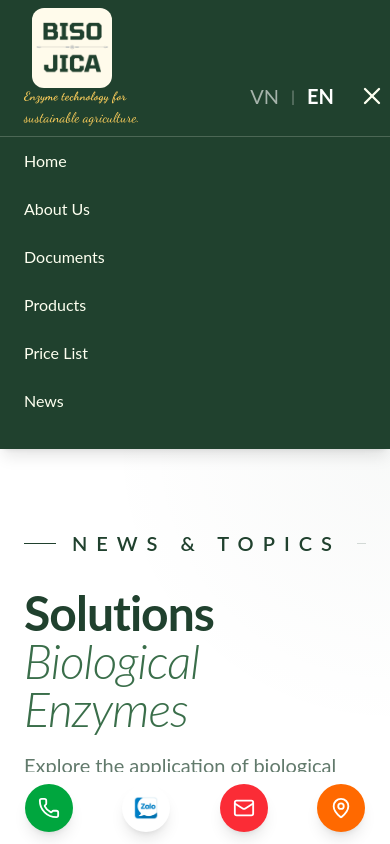
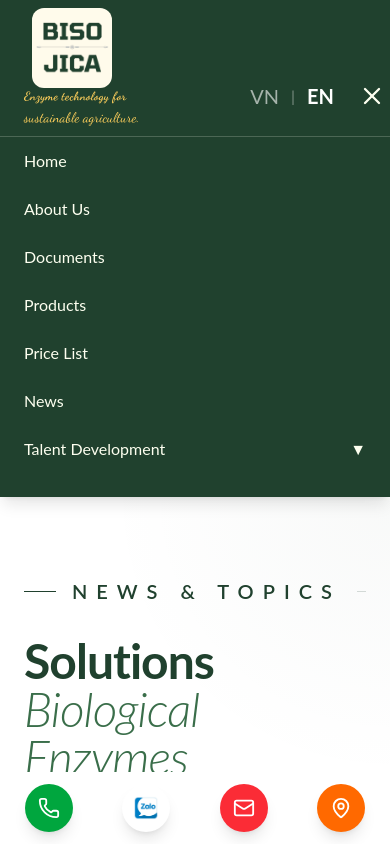
Before and after one commit to VPA2103/Bisojica, a Next.js app: page /en/tin-tuc in a window 390 px wide. Both pictures are taken after a click on the button 372 px from the left and 96 px from the top of the page. Shown: the top 844 px of the page. Built offline with nearby package versions, Linux system fonts and the light colour scheme.

Commit message:
thieu talent o mobile

```diff
--- a/layouts/header/Navbar.tsx
+++ b/layouts/header/Navbar.tsx
@@ -178,7 +178,45 @@ const Navbar = () => {
                 {t("news")}
               </Link>
             </li>
+            <li>
 
+              <button
+                onClick={() => setIsTalentOpen(!isTalentOpen)}
+                className="w-full flex justify-between py-3 text-base"
+              >
+                {t("talent")}
+                <span className={`${isTalentOpen ? "rotate-180" : ""} transition`}>
+                  ▼
+                </span>
+              </button>
+
+              {isTalentOpen && (
+                <ul className="pl-4">
+
+                  <li>
+                    <Link
+                      href="/phat-trien-nhan-tai"
+                      onClick={() => setIsOpen(false)}
+                      className="block py-2 text-sm"
+                    >
+                     {t("talent")}
+                    </Link>
+                  </li>
+
+                  {/* <li>
+      <Link
+        href="/tai-lieu"
+        onClick={() => setIsOpen(false)}
+        className="block py-2 text-sm"
+      >
+        Tài liệu
+      </Link>
+    </li> */}
+
+                </ul>
+              )}
+
+            </li>
           </ul>
 
         </div>
```
